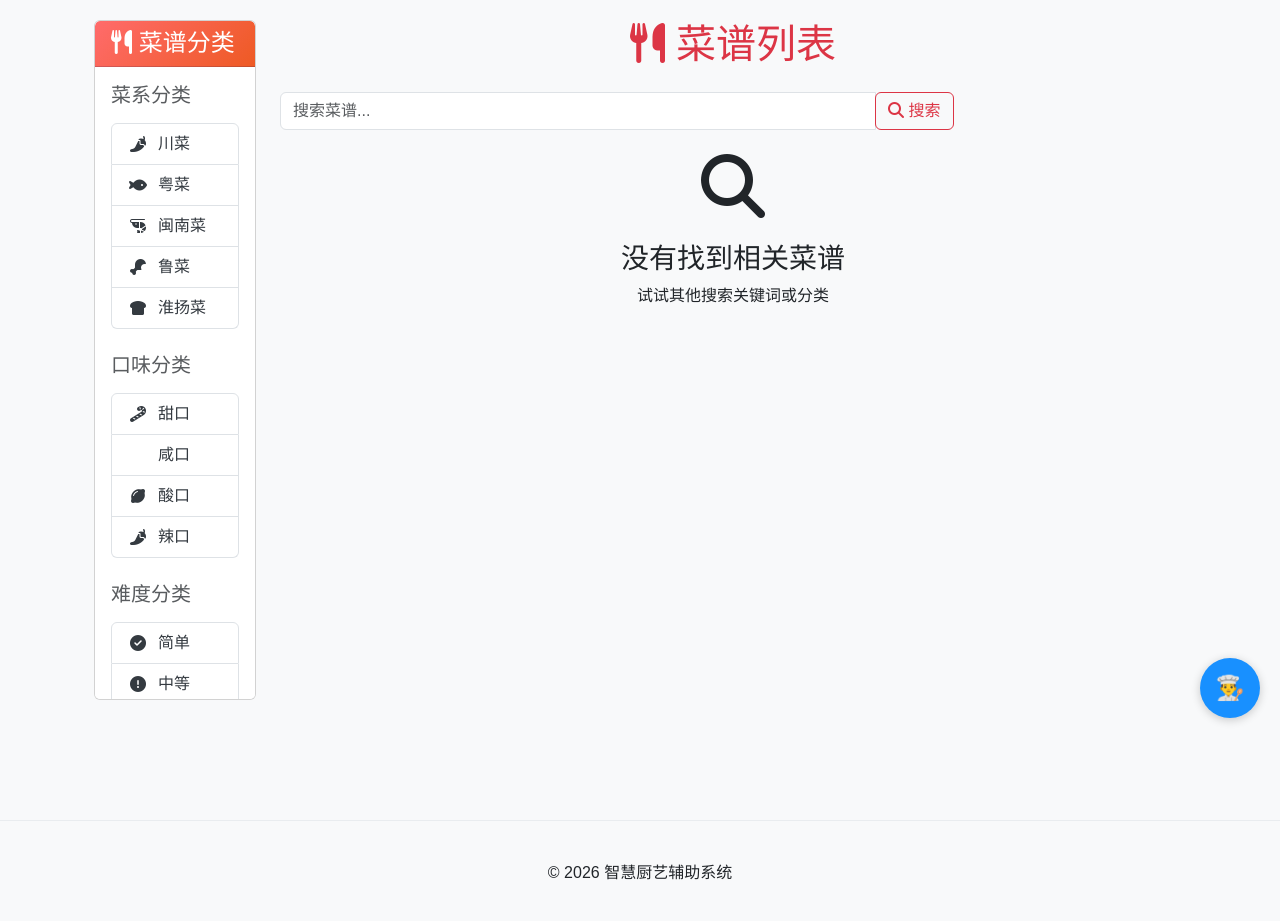
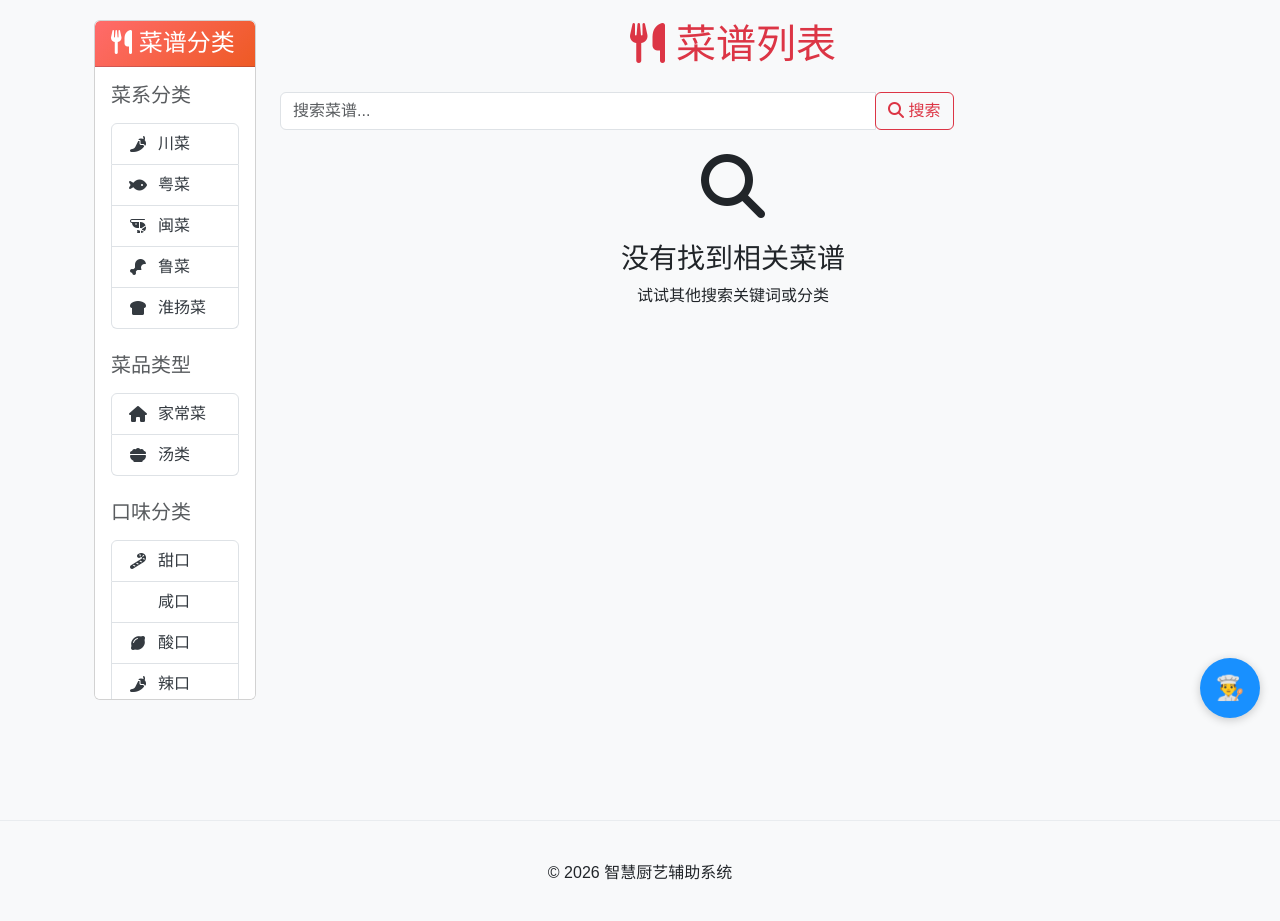
Before and after one commit to Aprilcry/BYSJ, a Flask app: page /recipe/ in a window 1280 px wide. Shown: the part 62-983 px from the top of the page. Run offline with Flask 3, Linux system fonts and the light colour scheme; data that the repository does not hold is empty; some libraries are stand-ins or nearby versions.

Commit message:
v3.7菜谱完善版

```diff
--- a/app.py
+++ b/app.py
@@ -84,11 +84,23 @@ def check_expired_ingredients():
 
     print("过期食材检查完成")
 
+# 全局变量，用于标记是否已经初始化
+initialized = False
+
+# 使用before_request装饰器，确保这些操作只执行一次
+def initialize_app():
+    global initialized
+    if not initialized:
+        with app.app_context():
+            # 创建数据库表
+            db.create_all()
+            # 检查过期食材
+            check_expired_ingredients()
+        initialized = True
+
+# 应用启动时执行初始化
+initialize_app()
+
 if __name__ == '__main__':
-    # 创建数据库表
-    with app.app_context():
-        db.create_all()
-        # 检查过期食材
-        check_expired_ingredients()
     # 运行应用
     app.run(debug=True)
--- a/app/templates/recipe/index.html
+++ b/app/templates/recipe/index.html
@@ -16,9 +16,15 @@
                         <ul class="list-group mb-4">
                             <li class="list-group-item {% if request.args.get('category') == '川菜' %}active{% endif %}"><a href="{% if request.args.get('category') == '川菜' %}{{ url_for('recipe.index') }}{% else %}{{ url_for('recipe.index') }}?category=川菜{% endif %}"><i class="fas fa-pepper-hot"></i> 川菜</a></li>
                             <li class="list-group-item {% if request.args.get('category') == '粤菜' %}active{% endif %}"><a href="{% if request.args.get('category') == '粤菜' %}{{ url_for('recipe.index') }}{% else %}{{ url_for('recipe.index') }}?category=粤菜{% endif %}"><i class="fas fa-fish"></i> 粤菜</a></li>
-                            <li class="list-group-item {% if request.args.get('category') == '闽南菜' %}active{% endif %}"><a href="{% if request.args.get('category') == '闽南菜' %}{{ url_for('recipe.index') }}{% else %}{{ url_for('recipe.index') }}?category=闽南菜{% endif %}"><i class="fas fa-shrimp"></i> 闽南菜</a></li>
+                            <li class="list-group-item {% if request.args.get('category') == '闽菜' %}active{% endif %}"><a href="{% if request.args.get('category') == '闽菜' %}{{ url_for('recipe.index') }}{% else %}{{ url_for('recipe.index') }}?category=闽菜{% endif %}"><i class="fas fa-shrimp"></i> 闽菜</a></li>
                             <li class="list-group-item {% if request.args.get('category') == '鲁菜' %}active{% endif %}"><a href="{% if request.args.get('category') == '鲁菜' %}{{ url_for('recipe.index') }}{% else %}{{ url_for('recipe.index') }}?category=鲁菜{% endif %}"><i class="fas fa-drumstick-bite"></i> 鲁菜</a></li>
                             <li class="list-group-item {% if request.args.get('category') == '淮扬菜' %}active{% endif %}"><a href="{% if request.args.get('category') == '淮扬菜' %}{{ url_for('recipe.index') }}{% else %}{{ url_for('recipe.index') }}?category=淮扬菜{% endif %}"><i class="fas fa-bread-slice"></i> 淮扬菜</a></li>
+                        </ul>
+
+                        <h5 class="text-muted mb-3">菜品类型</h5>
+                        <ul class="list-group mb-4">
+                            <li class="list-group-item {% if request.args.get('category') == '家常菜' %}active{% endif %}"><a href="{% if request.args.get('category') == '家常菜' %}{{ url_for('recipe.index') }}{% else %}{{ url_for('recipe.index') }}?category=家常菜{% endif %}"><i class="fas fa-home"></i> 家常菜</a></li>
+                            <li class="list-group-item {% if request.args.get('category') == '汤类' %}active{% endif %}"><a href="{% if request.args.get('category') == '汤类' %}{{ url_for('recipe.index') }}{% else %}{{ url_for('recipe.index') }}?category=汤类{% endif %}"><i class="fas fa-bowl-food"></i> 汤类</a></li>
                         </ul>
 
                         <h5 class="text-muted mb-3">口味分类</h5>
```
